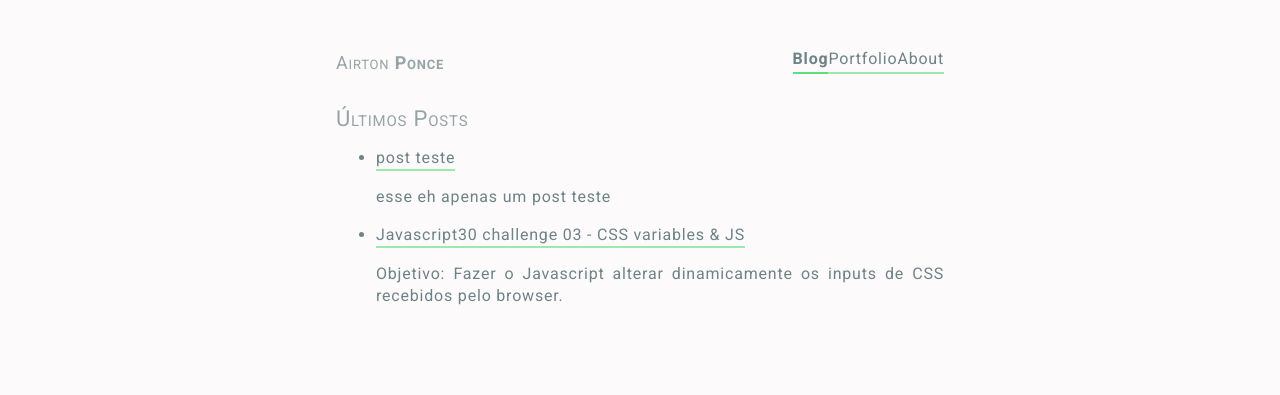
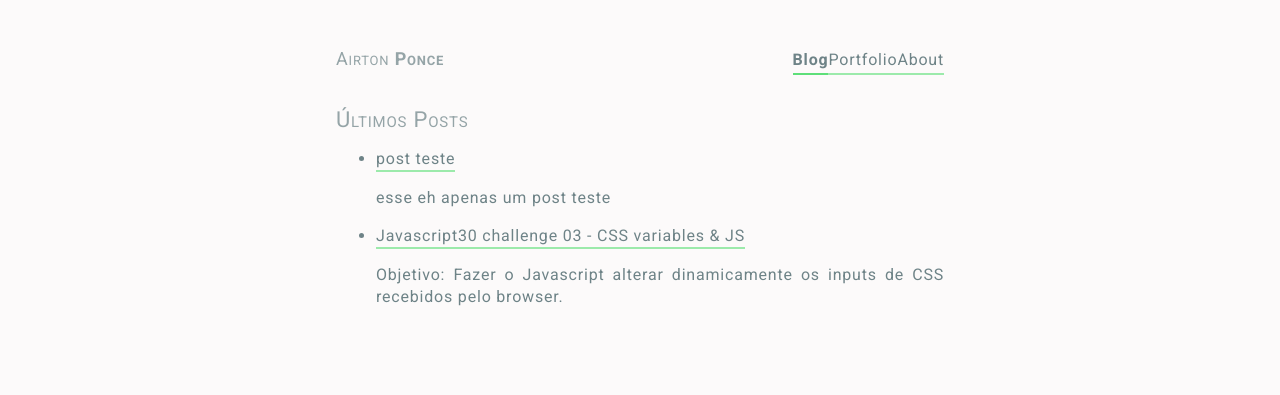
Before and after one commit to APonce911/jekyll-mywebsite, a Jekyll site: the page built from index.html, in a window 1280 px wide. Shown: the top 395 px of the page. Built offline with Jekyll 4.4.1, drawn with Linux system fonts in a browser that asks for light colours; nearby versions of some CDN libraries.

Commit message:
align navbar text(baseline)

```diff
--- a/_sass/navigation.scss
+++ b/_sass/navigation.scss
@@ -1,7 +1,7 @@
 .navbar{
   // margin-top:15px;
   display:flex;
-  align-items: center;
+  align-items: baseline;
   justify-content:space-between;
   margin-bottom:30px;
 }
```
